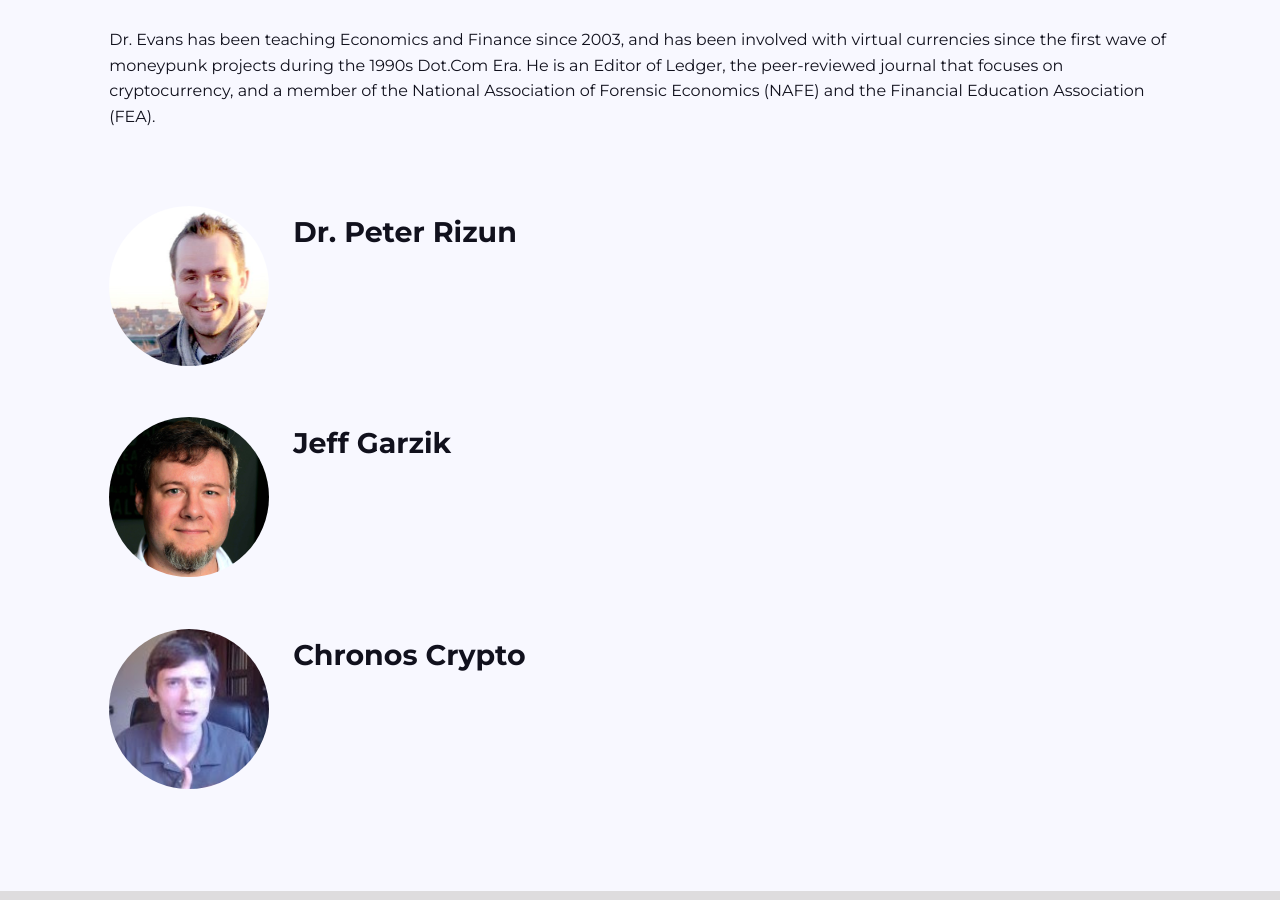
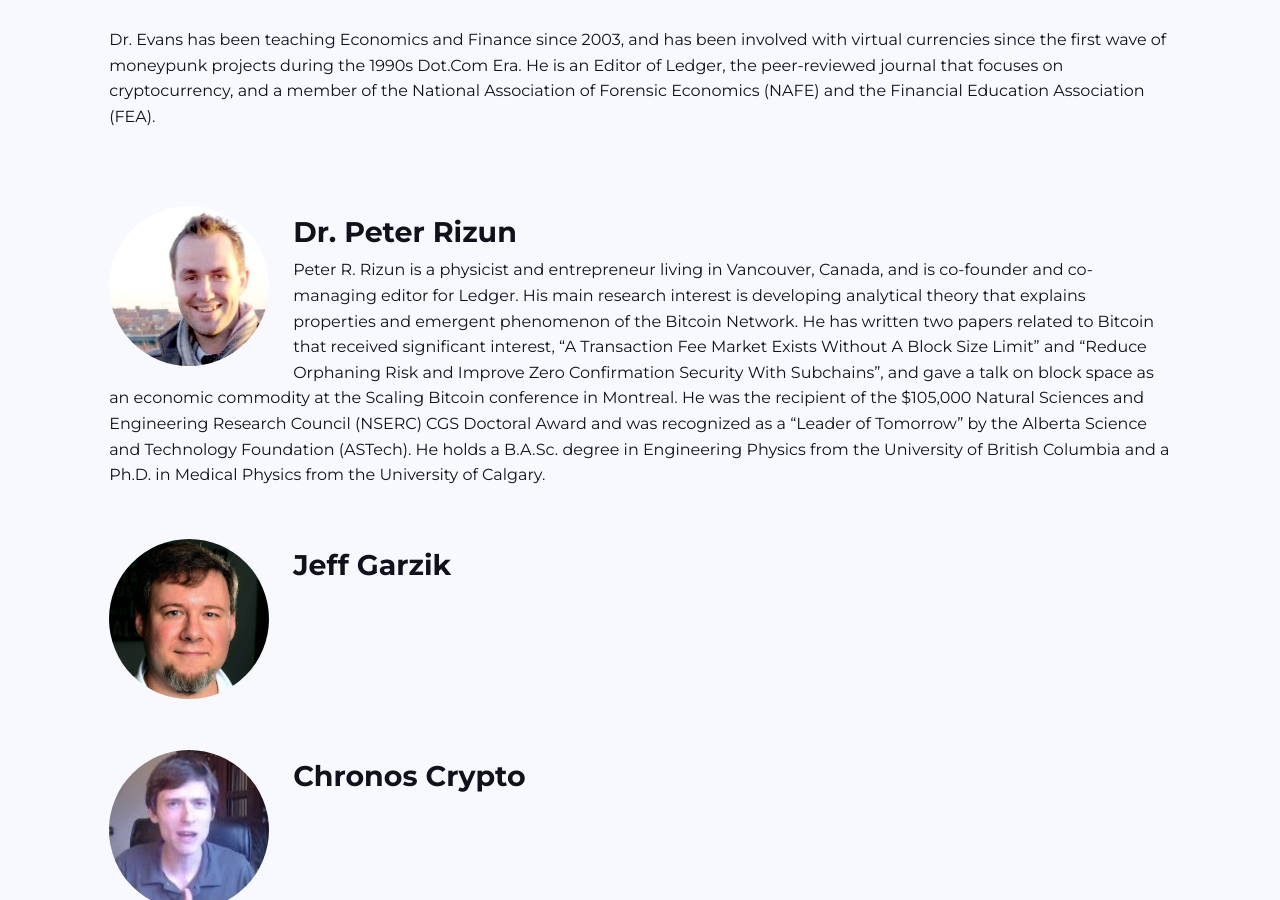
Before and after one commit to bitcoinclassic/onChain, a Jekyll site: the page built from speakers.html, in a window 1280 px wide and 900 px high, scrolled down 958 px. Built offline with Jekyll 4.4.1, drawn with Linux system fonts in a browser that asks for light colours; nearby versions of some CDN libraries; comment, search, counter and statistics services are not loaded.

Commit message:
Add Rizun bio

```diff
--- a/speakers.html
+++ b/speakers.html
@@ -32,7 +32,7 @@
   <article class="speaker" id="rizun">
     <img src="./images/Dr-Peter-Rizun.jpg" alt="">
     <h2>Dr. Peter Rizun</h2>
-    <p></p>
+    <p>Peter R. Rizun is a physicist and entrepreneur living in Vancouver, Canada, and is co-founder and co-managing editor for Ledger. His main research interest is developing analytical theory that explains properties and emergent phenomenon of the Bitcoin Network. He has written two papers related to Bitcoin that received significant interest, “A Transaction Fee Market Exists Without A Block Size Limit” and “Reduce Orphaning Risk and Improve Zero Confirmation Security With Subchains”, and gave a talk on block space as an economic commodity at the Scaling Bitcoin conference in Montreal. He was the recipient of the $105,000 Natural Sciences and Engineering Research Council (NSERC) CGS Doctoral Award and was recognized as a “Leader of Tomorrow” by the Alberta Science and Technology Foundation (ASTech). He holds a B.A.Sc. degree in Engineering Physics from the University of British Columbia and a Ph.D. in Medical Physics from the University of Calgary.</p>
   </article>
 
   <article class="speaker" id="garzik">
```
